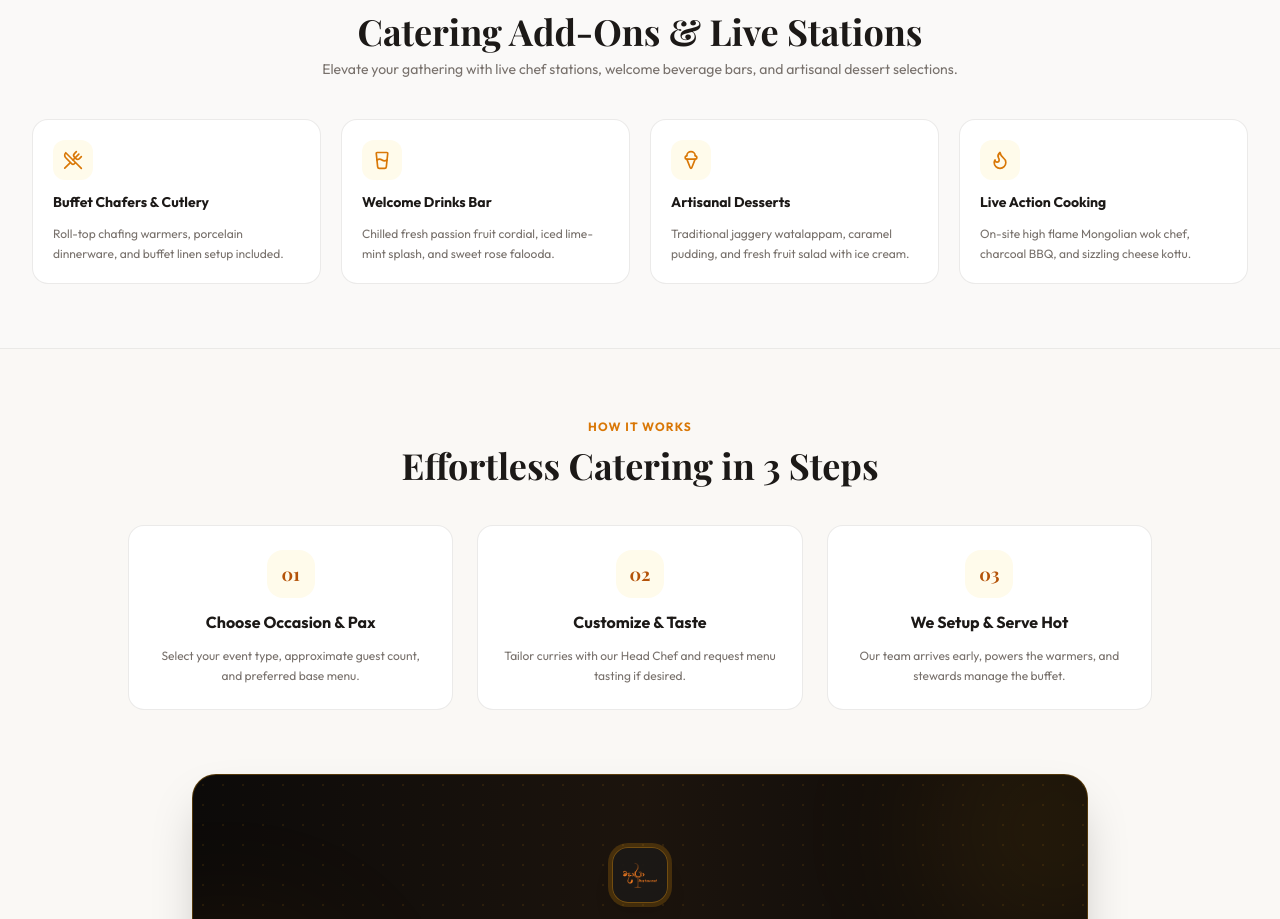
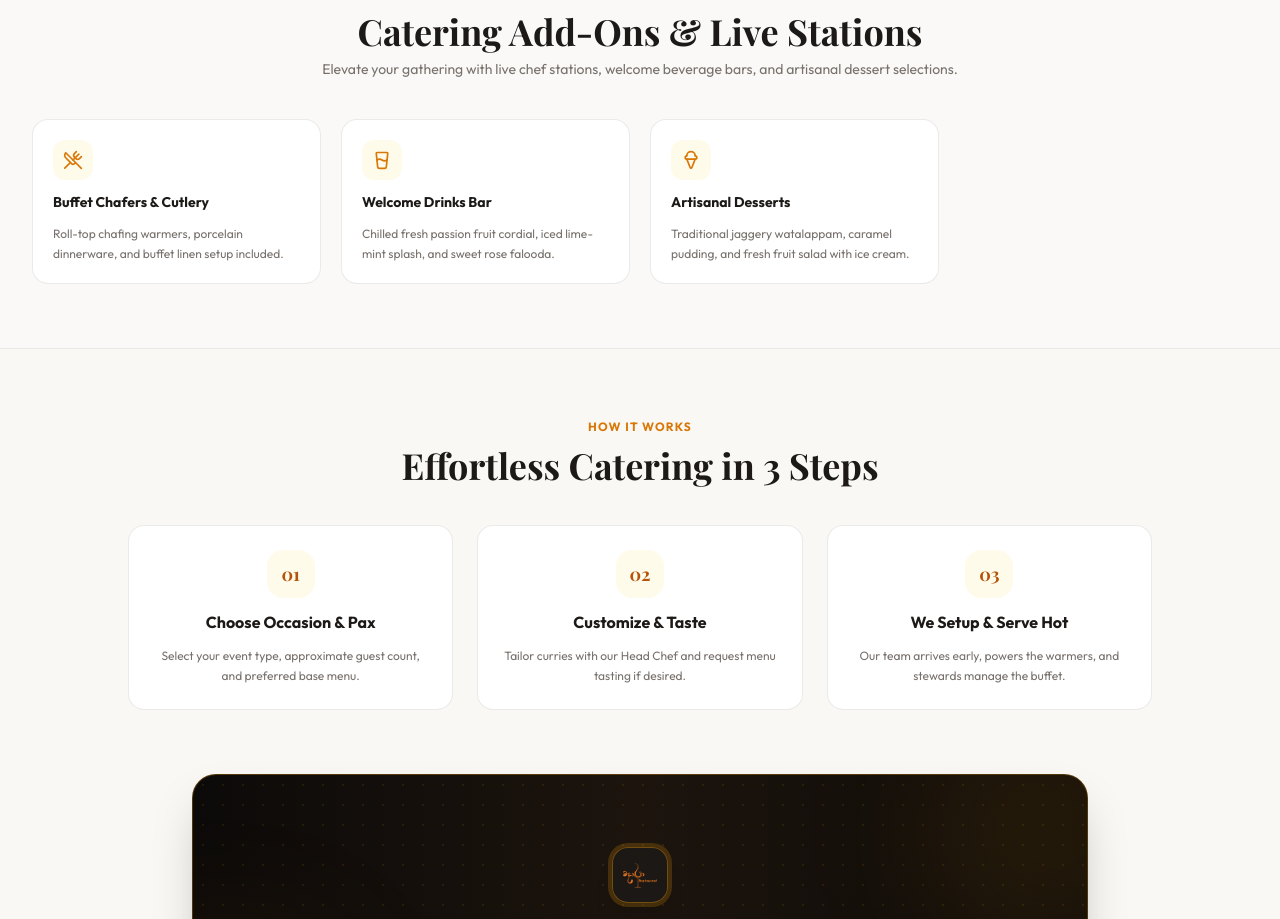
Before and after one commit to ChanuPerera/madara-restaurant, a Next.js app: page /catering in a window 1280 px wide. Shown: the part 5224-6143 px from the top of the page. Built offline with nearby package versions, Linux system fonts and the light colour scheme; a web font is replaced by a local one.

Commit message:
update theme 2

```diff
--- a/src/components/modern/ModernCateringView.tsx
+++ b/src/components/modern/ModernCateringView.tsx
@@ -213,20 +213,7 @@ export default function ModernCateringView() {
               </p>
             </div>
 
-            {/* Addon 4: Live Action Wok & BBQ */}
-            <div className="bg-white rounded-2xl p-5 border border-stone-200/80 shadow-2xs space-y-3">
-              <div className="w-10 h-10 rounded-xl bg-amber-50 text-amber-600 flex items-center justify-center">
-                <Flame className="w-5 h-5" />
-              </div>
-              <h4 className="text-sm font-bold text-stone-900">
-                {language === "si" ? "සජීවී මොන්ගෝලියන් / BBQ" : "Live Action Cooking"}
-              </h4>
-              <p className="text-xs text-stone-500 leading-relaxed">
-                {language === "si"
-                  ? "ඔබ ඉදිරියේම සකසන මොන්ගෝලියන් වොක් කුටි, චිකන් BBQ සහ උණු උණු චීස් කොත්තු."
-                  : "On-site high flame Mongolian wok chef, charcoal BBQ, and sizzling cheese kottu."}
-              </p>
-            </div>
+
           </div>
         </div>
       </section>
```
